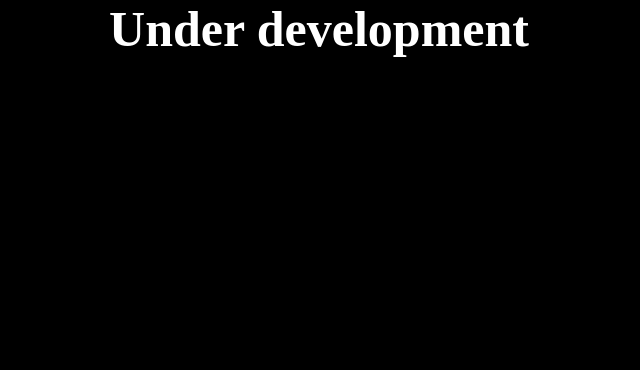
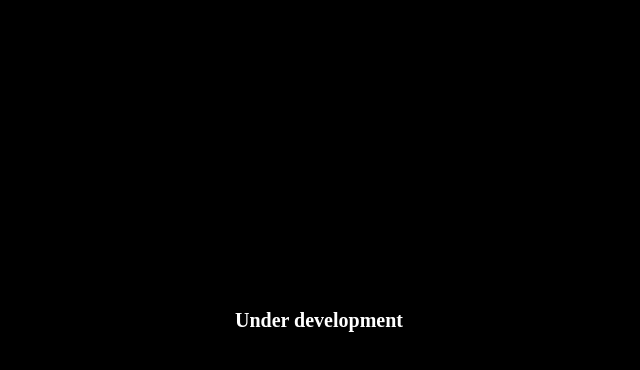
Before and after one commit to Nishan-wisdomadventure/My-Website, a plain HTML site: page index.html in a window 1280 px wide. Shown: the whole page, without its empty margins (321-961 px from the left). Drawn offline with Linux system fonts and the light colour scheme.

Commit message:
Initializing

```diff
--- a/style.css
+++ b/style.css
@@ -8,8 +8,16 @@ body{
     display: flex;
     justify-content: center;
     background-color: black;
+    position: relative;
+    height: 100vh;
+    width: 100vw;
+    display: flex;
 }
 h1{
-    font-size: 50px;
+    font-size: 20px;
     color: white;
+    position: absolute;
+    top: 40%;
+    left: 50%;
+    transform: translate(-50%,-50%);
 }
```
